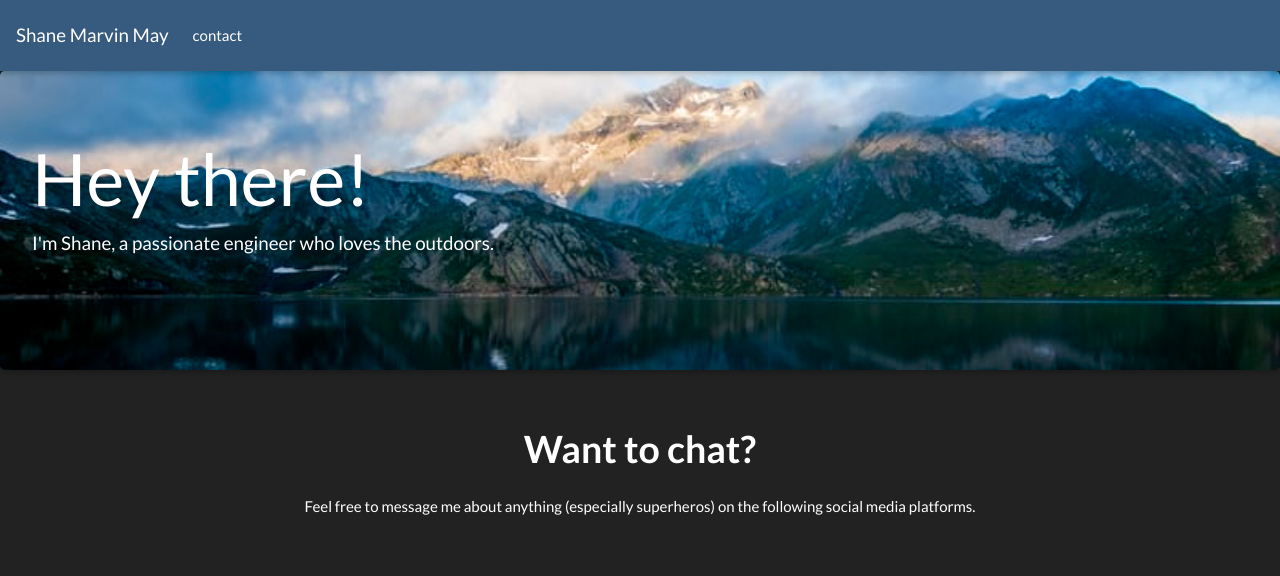
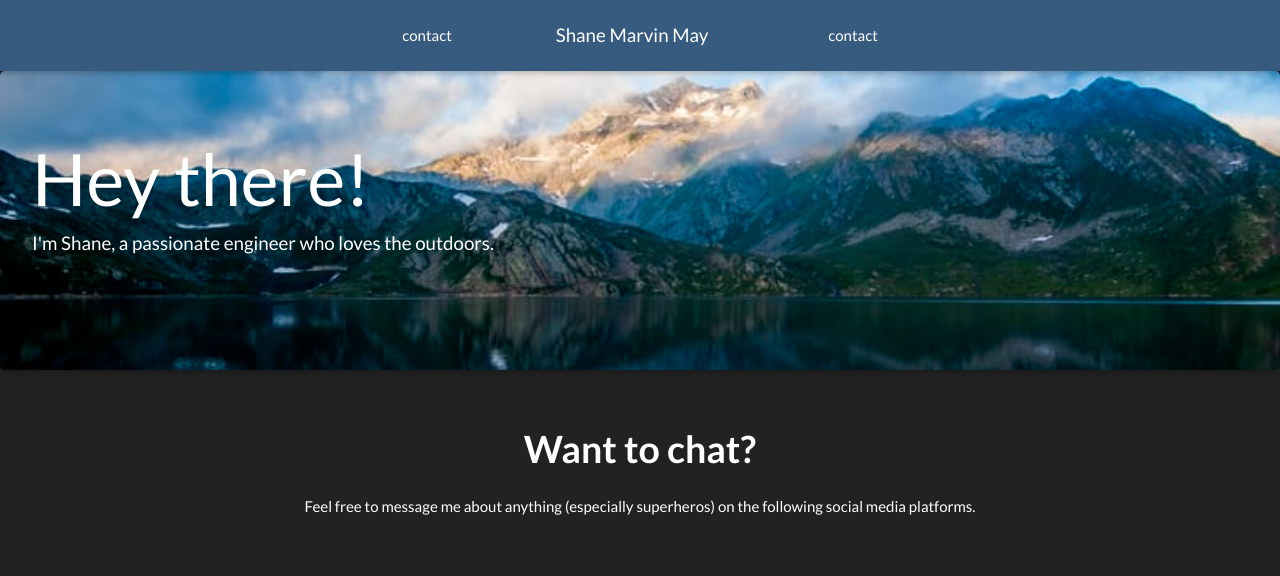
Before and after one commit to shanemarvinmay/shanemarvinmay, a plain HTML site: page index.html in a window 1280 px wide. Shown: the top 576 px of the page. Drawn offline with nearby package versions, Linux system fonts and the light colour scheme.

Commit message:
'navbar done until work section'

```diff
--- a/index.html
+++ b/index.html
@@ -22,22 +22,49 @@
 
     <!-- navbar -->
     <nav id='navbar' class="navbar navbar-expand-lg navbar-dark bg-primary" style="text-align: center;">
-        <a class="navbar-brand" href="#navbar">Shane Marvin May</a>
-        <button class="navbar-toggler" type="button" data-toggle="collapse" data-target="#navbarColor01" aria-controls="navbarColor01" aria-expanded="false" aria-label="Toggle navigation">
+        <!-- <div class="container-fluid"> -->
+                <a id="sm_brand" class="navbar-brand" href="#navbar" style="display: none;">Shane Marvin May</a>
+                <button class="navbar-toggler" type="button" data-toggle="collapse" data-target="#colapsable" aria-controls="navbarColor01" aria-expanded="false" aria-label="Toggle navigation">
+                        <span class="navbar-toggler-icon"></span>
+                    </button>
+        <div id="colapsable" class="row collapse navbar-collapse" style="width: 100%;">
+            <div class="col-sm-3"></div>
+            <div class="col-sm-2" style="text-align: center;">
+        <ul class="navbar-nav mr-auto" style="text-align: center;">
+            <li class="nav-item" style="text-align: center;margin: 0 auto;">
+                <a class="nav-link" href="#contact" style="text-align: center;">contact</a>
+            </li>
+        </ul>
+        </div>
+        <div class="col-sm-2" style="text-align: center;">
+        <a id="bg_brand" class="navbar-brand" href="#navbar" >Shane Marvin May</a>
+        </div>
+        <div class="col-sm-2" style="text-align: center;">
+        <ul class="navbar-nav mr-auto" style="text-align: center;">
+            <li class="nav-item" style="text-align: center;margin: 0 auto;">
+                <a class="nav-link" href="#contact" style="text-align: center;">contact</a>
+            </li>
+        </ul>
+        </div>
+        <div class="col-sm-3"></div>
+        </div>
+        <!-- </div> -->
+
+        <!-- <button class="navbar-toggler" type="button" data-toggle="collapse" data-target="#navbarColor01" aria-controls="navbarColor01" aria-expanded="false" aria-label="Toggle navigation">
             <span class="navbar-toggler-icon"></span>
         </button>
 
         <div class="collapse navbar-collapse" id="navbarColor01">
             <ul class="navbar-nav mr-auto">
-                <!-- add "active" to class if thats the part you're on -->
-                <!-- <li class="nav-item ">
+                <li class="nav-item ">
                     <a class="nav-link" href="#work">work <span class="sr-only">(current)</span></a>
-                </li> -->
+                </li>
                 <li class="nav-item">
                     <a class="nav-link" href="#contact">contact</a>
                 </li>
             </ul>
-        </div>
+        </div> -->
+
     </nav>
 
     <!-- main banner -->
@@ -162,5 +189,25 @@
                 <a href="https://www.facebook.com/shanemarvinmay"> <img class="icon" src="assets/icons/social_media_icons/facebook_square.png"  /> </a>
         </div>
     </footer>
+
+    <!-- js -->
+    <script>
+        function pick_brand(){
+            console.log('func trig' + window.innerWidth);
+            sm_brand = document.querySelector('#sm_brand');
+            bg_brand = document.querySelector('#bg_brand');
+            if (window.innerWidth < 990){
+                console.log('sm');
+                sm_brand.style.display = 'block';
+                bg_brand.style.display = 'none';
+            }
+            else{
+                sm_brand.style.display = 'none';
+                bg_brand.style.display = 'block';
+            }
+        }
+        pick_brand();
+        window.onresize = pick_brand;
+    </script>
 </body>
 </html>
```
